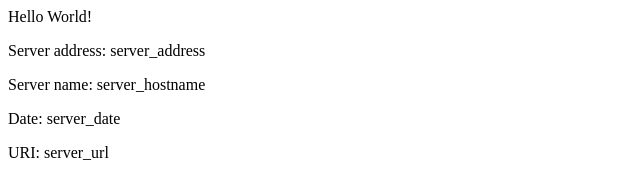
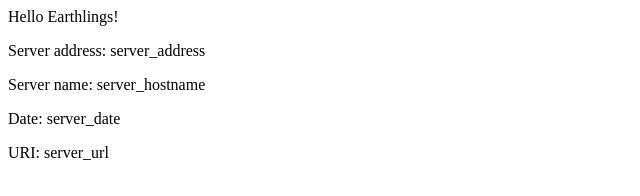
Before and after one commit to virtmerlin/aws-eks-demo, a plain HTML site: page src/index.html in a window 1280 px wide. Shown: the full height of the page, 0-640 px from the left. Drawn offline with Linux system fonts and the light colour scheme.

Commit message:
Update index.html

```diff
--- a/src/index.html
+++ b/src/index.html
@@ -2,7 +2,7 @@
 <title>Hello World</title>
 </head>
 <div class="info">
-<h>Hello World!</h>
+<h>Hello Earthlings!</h>
 <p><span>Server&nbsp;address:</span> <span>server_address</span></p>
 <p><span>Server&nbsp;name:</span> <span>server_hostname</span></p>
 <p class="smaller"><span>Date:</span> <span>server_date</span></p>
```
